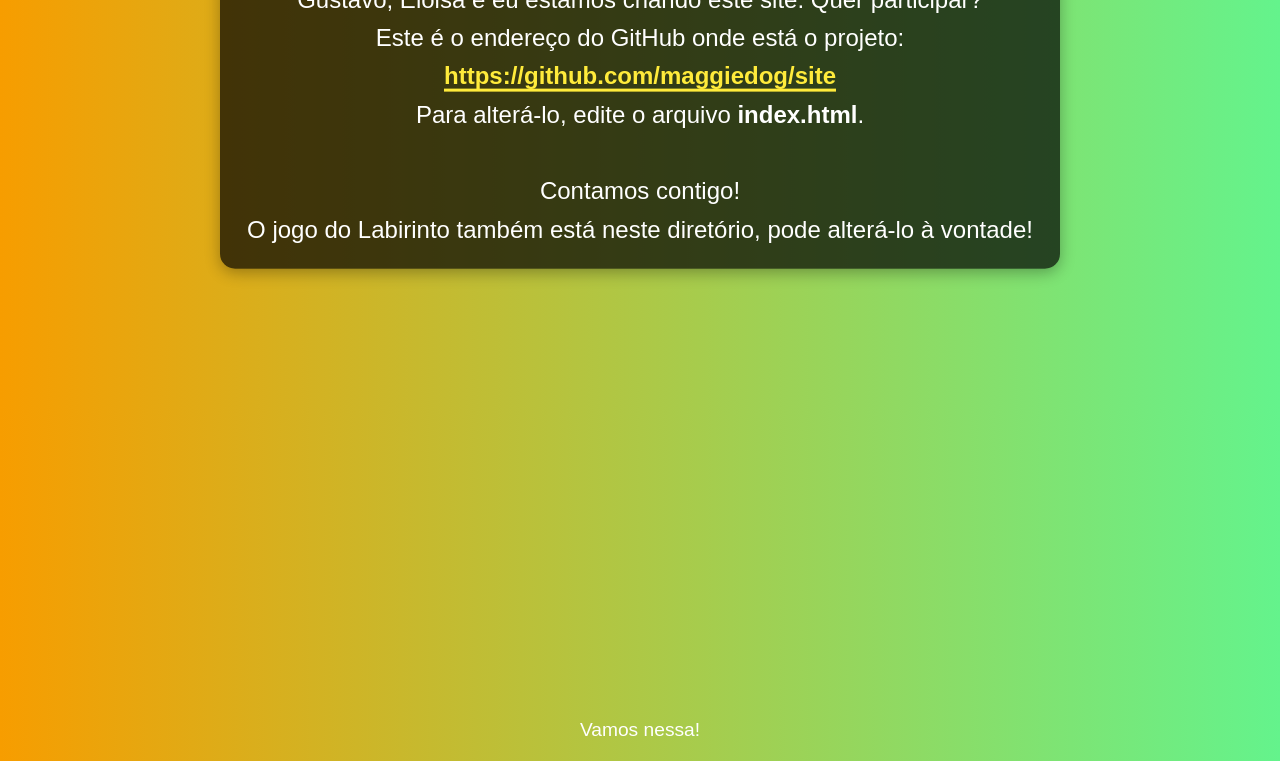
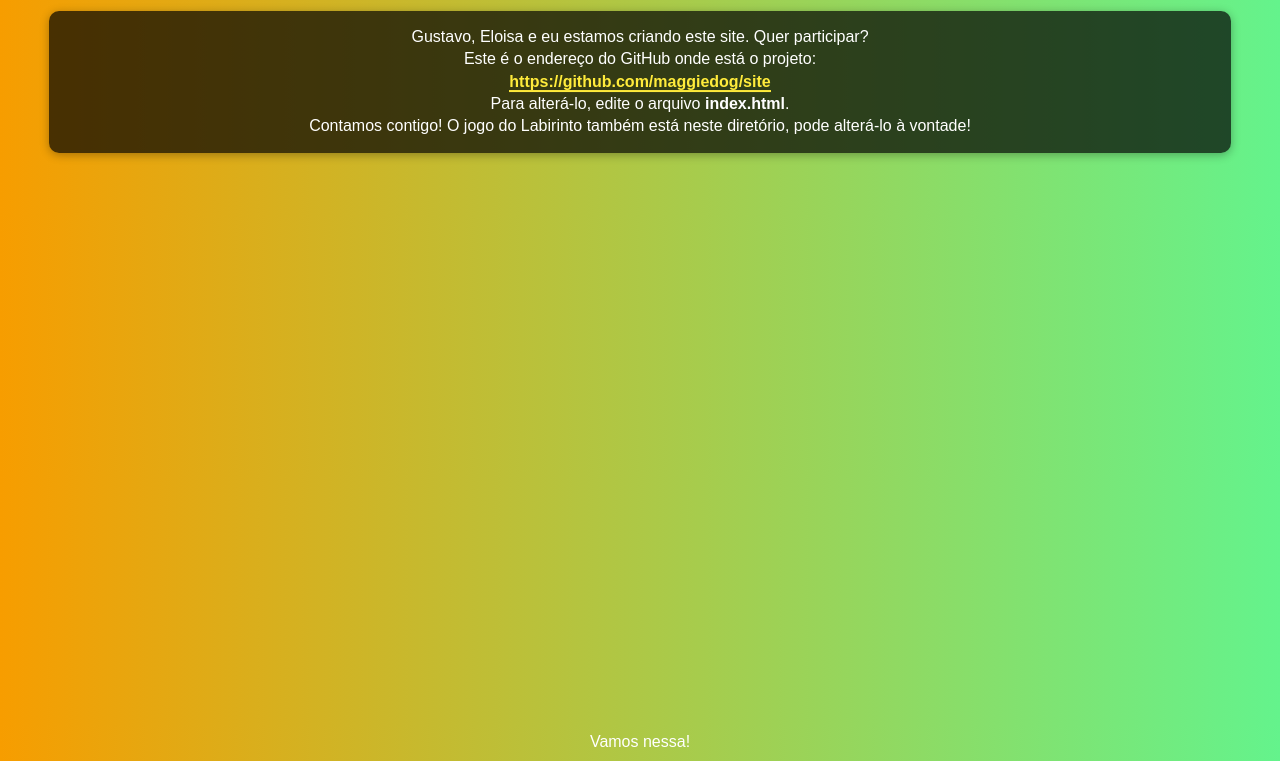
Before and after one commit to maggiedog/site, a plain HTML site: page index.html in a window 1280 px wide. Shown: the part 39-800 px from the top of the page. Drawn offline with Linux system fonts and the light colour scheme.

Commit message:
Update index.html

```diff
--- a/index.html
+++ b/index.html
@@ -24,22 +24,22 @@
 
         h1 {
             font-family: 'Pacifico', cursive;
-            font-size: 3.5em;
+            font-size: 2.5em;
             margin-top: 20px;
             color: #fff;
-            text-shadow: 5px 5px 10px rgba(0, 0, 0, 0.5);
+            text-shadow: 3px 3px 6px rgba(0, 0, 0, 0.5);
             animation: zoomIn 3s ease-out;
         }
 
         p {
-            font-size: 1.5em;
-            line-height: 1.6;
+            font-size: 1em;
+            line-height: 1.4;
             margin: 20px auto;
-            padding: 20px;
-            max-width: 800px;
+            padding: 15px;
+            max-width: 90%;
             background: rgba(0, 0, 0, 0.7);
-            border-radius: 15px;
-            box-shadow: 0px 4px 15px rgba(0, 0, 0, 0.3);
+            border-radius: 10px;
+            box-shadow: 0px 2px 10px rgba(0, 0, 0, 0.3);
             animation: slideIn 2s ease-out;
         }
 
@@ -47,13 +47,13 @@
             color: #ffeb3b;
             font-weight: bold;
             text-decoration: none;
-            border-bottom: 3px solid #ffeb3b;
+            border-bottom: 2px solid #ffeb3b;
             transition: color 0.3s, border-bottom 0.3s;
         }
 
         a:hover {
             color: #ff5722;
-            border-bottom: 3px solid #ff5722;
+            border-bottom: 2px solid #ff5722;
         }
 
         @keyframes zoomIn {
@@ -68,17 +68,17 @@
 
         .container {
             position: relative;
-            top: 30%;
-            transform: translateY(-30%);
+            top: 20%;
+            transform: translateY(-20%);
             z-index: 1;
         }
 
         .footer {
             position: absolute;
-            bottom: 20px;
+            bottom: 10px;
             width: 100%;
             text-align: center;
-            font-size: 1.2em;
+            font-size: 1em;
             color: #fff;
             animation: fadeInUp 2s ease-in-out;
         }
@@ -93,18 +93,15 @@
     <div class="container">
         <h1>Seja Bem-vindo ao Nosso Projeto!</h1>
         <p>
-            Gustavo, Eloisa e eu estamos criando este site.
-            Quer participar?
+            Gustavo, Eloisa e eu estamos criando este site. Quer participar?
             <br>
             Este é o endereço do GitHub onde está o projeto:
             <br>
             <a href="https://github.com/maggiedog/site" target="_blank">https://github.com/maggiedog/site</a>
             <br>
             Para alterá-lo, edite o arquivo <strong>index.html</strong>.
-            <br><br>
-            Contamos contigo!
             <br>
-            O jogo do Labirinto também está neste diretório, pode alterá-lo à vontade!
+            Contamos contigo! O jogo do Labirinto também está neste diretório, pode alterá-lo à vontade!
         </p>
     </div>
     <div class="footer">
```
